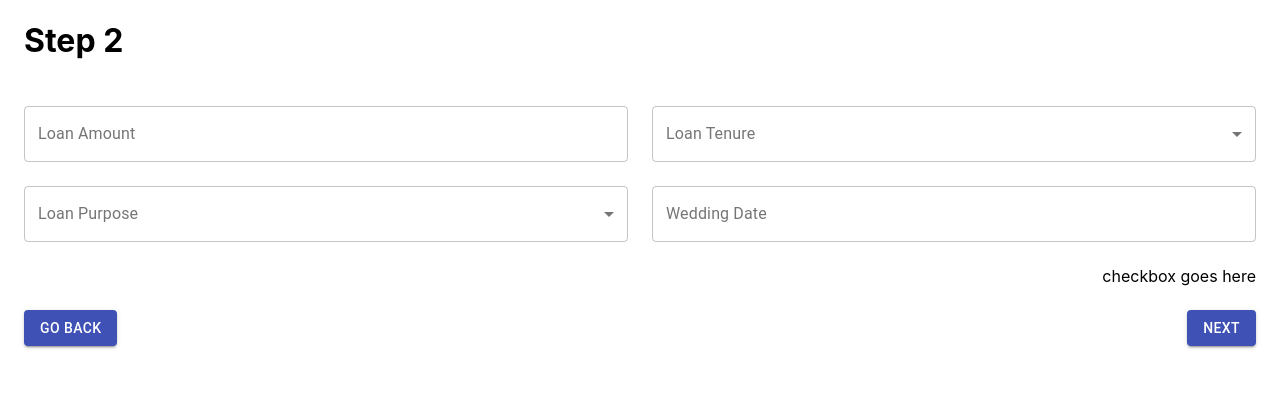
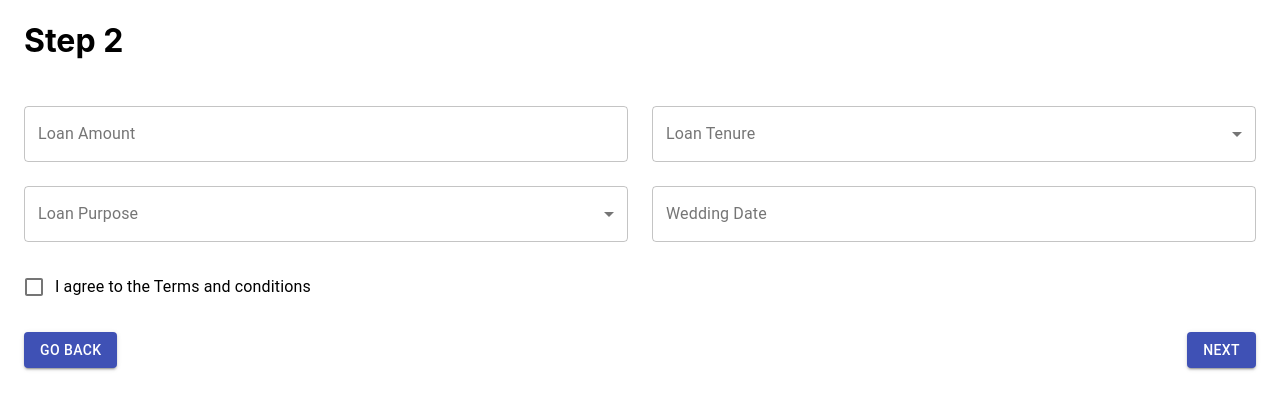
Before and after one commit to safwbdev/multi-page-form, a React (Create React App) app: page / in a window 1280 px wide. Both pictures are taken after a click on the button "NEXT". Shown: the top 410 px of the page. Built offline with nearby package versions, Linux system fonts and the light colour scheme.

Commit message:
instal material icons updates

```diff
--- a/package.json
+++ b/package.json
@@ -4,6 +4,7 @@
   "private": true,
   "dependencies": {
     "@material-ui/core": "^4.7.0",
+    "@material-ui/icons": "^4.5.1",
     "react": "^16.12.0",
     "react-dom": "^16.12.0",
     "react-scripts": "3.2.0"
--- a/src/components/FormTwo.js
+++ b/src/components/FormTwo.js
@@ -7,6 +7,13 @@ import MenuItem from '@material-ui/core/MenuItem';
 import FormControl from '@material-ui/core/FormControl';
 import Select from '@material-ui/core/Select';
 
+
+
+import FormGroup from '@material-ui/core/FormGroup';
+import FormControlLabel from '@material-ui/core/FormControlLabel';
+import Checkbox, { CheckboxProps } from '@material-ui/core/Checkbox';
+import CheckBoxOutlineBlankIcon from '@material-ui/icons/CheckBoxOutlineBlank';
+import CheckBoxIcon from '@material-ui/icons/CheckBox';
 
 
 class FormTwo extends Component{
@@ -119,8 +126,12 @@ class FormTwo extends Component{
                         lg={12}
                         sm={12}
                         xs={12} >
-                            checkbox goes here
-                            </Grid>
+                            {/* checkbox goes here */}
+
+                        <FormGroup row>
+                            <FormControlLabel control={<Checkbox checked={this.tnc} onChange={this.props.handleChange('tnc')} value="tnc" />} label="I agree to the Terms and conditions" />
+                        </FormGroup>
+                    </Grid>
                     <Grid
                         item
                         align="left"
@@ -150,72 +161,6 @@ class FormTwo extends Component{
                         </Button>
                     </Grid>
                 </Grid>
-                {/* <h1>Step 2</h1>
-                <div class="row">
-                    <div class="input-field col s6">
-                        <input
-                            id="amount"
-                            type="text"
-                            placeholder='Loan Amount'
-                            onChange={this.props.handleChange('amount')}
-                            defaultValue={values.firstName}
-                            class="validate" />
-                        <label class="active" for="amount">Loan Amount</label>
-                    </div>
-                    <div class="input-field col s6">
-                    <select id="tenure">
-                            <option value="" disabled selected>Select Title</option>
-                            <option value="1">1 Year</option>
-                            <option value="2">2 Years</option>
-                            <option value="3">3 Years</option>
-                            <option value="4">4 Years</option>
-                            <option value="5">5 Years</option>
-                            <option value="6">6 Years</option>
-                        </select>
-                        <label class="active" for="tenure">Loan Tenure</label>
-                    </div>
-                    <div class="input-field col s6">
-                    <select id="purpose">
-                            <option value="" disabled selected>Select Title</option>
-                            <option value="Renovation">Renovation</option>
-                            <option value="Car">Car</option>
-                            <option value="Wedding">Wedding</option>
-                            <option value="Travel">Travel</option>
-                            <option value="Business Expansion">Business Expansion</option>
-                            <option value="Education">Education</option>
-                            <option value="Investment">Investment</option>
-                        </select>
-                        <label class="active" for="purpose">Loan Purpose</label>
-                    </div>
-                    <div class="input-field col s6">
-                        <input
-                            id="weddingDate"
-                            type="text"
-                            placeholder='YYYY-MM-DD'
-                            onChange={this.props.handleChange('weddingDate')}
-                            defaultValue={values.weddingDate}
-                            class="validate" />
-                        <label class="active" for="weddingDate">Wedding Date</label>
-                    </div>
-                    <div class="input-field col s6">
-                    <p>
-      <label>
-        <input type="checkbox" />
-        <span>I agree to terms & conditions</span>
-      </label>
-    </p>
-                    </div>
-                </div>
-                <div class="row">
-                    <div class="input-field col s12">
-                        <button class="btn waves-effect waves-light" type="submit" name="action" onClick={this.goBack}>Go Back
-                            <i class="material-icons right">send</i>
-                        </button>
-                        <button class="btn waves-effect waves-light" type="submit" name="action" onClick={this.saveAndContinue}>Save
-                            <i class="material-icons right">send</i>
-                        </button>
-                    </div>
-                </div> */}
             </div>
         )
     }
--- a/src/components/MainForm.js
+++ b/src/components/MainForm.js
@@ -2,7 +2,6 @@ import React, { Component } from 'react';
 import FormOne from './FormOne';
 import FormTwo from './FormTwo';
 import Confirmation from './Confirmation';
-import Success from './Success';
 
 class MainForm extends Component {
     state = {
@@ -84,8 +83,6 @@ class MainForm extends Component {
                     restoreBack={this.restore}
                     values={values}
                     />
-        case 4:
-            return <Success />
         }
     }
 }
--- a/src/components/Success.js
+++ /dev/null
@@ -1,13 +0,0 @@
-import React, { Component } from 'react';
-
-class Success extends Component{
-    render(){
-        return(
-            <div>
-                <h1 className="ui centered">Details Successfully Saved</h1>
-            </div>
-        )
-    }
-}
-
-export default Success;
```
Also changed, not shown: 1 other file (tests, documents, lock files or other folders).
